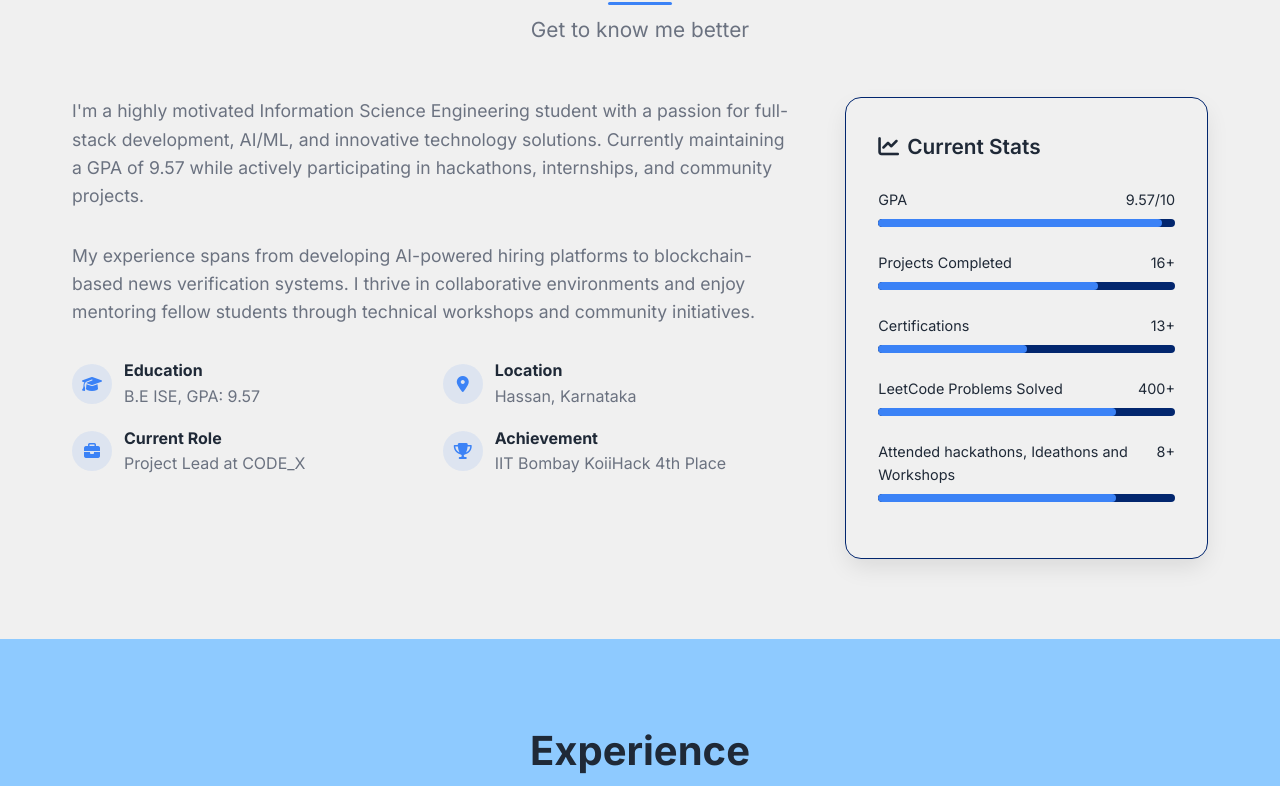
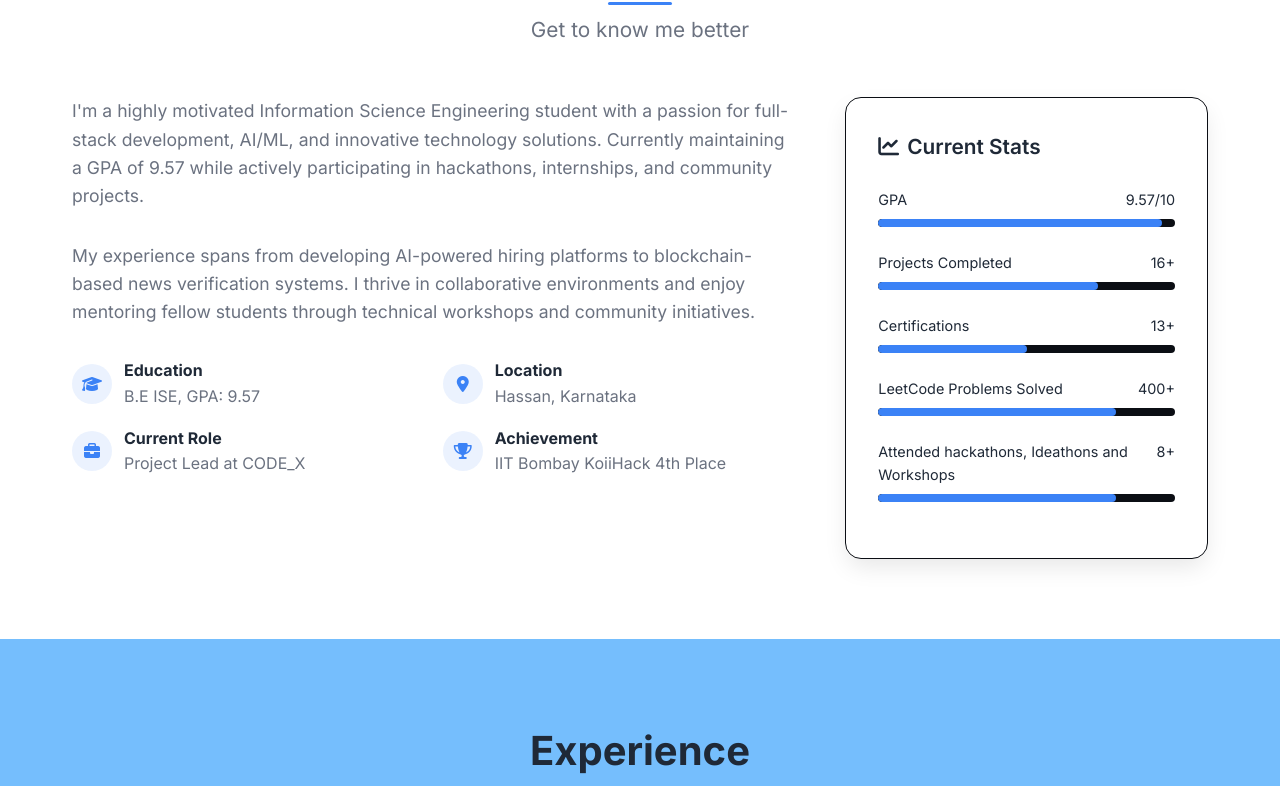
Before and after one commit to PriyankaGowda2005/Priyanka-Gowda-Portfolio, a plain HTML site: page index.html in a window 1280 px wide. Shown: the part 947-1733 px from the top of the page. Drawn offline with nearby package versions, Linux system fonts and the light colour scheme; no server answers.

Commit message:
Add Files

```diff
--- a/styles.css
+++ b/styles.css
@@ -12,9 +12,9 @@
             --accent-color: #06b6d4;
             --text-primary: #1f2937;
             --text-secondary: #6b7280;
-            --bg-primary: #f0f0f0;
-            --bg-secondary: #8ecaff;
-            --border-color: #02266e;
+            --bg-primary: #ffffff;
+            --bg-secondary: #75befd;
+            --border-color: #0b0e14;
             --shadow: 0 10px 25px -3px rgba(0, 0, 0, 0.1);
             --shadow-lg: 0 20px 25px -5px rgba(0, 0, 0, 0.1);
         }
```
